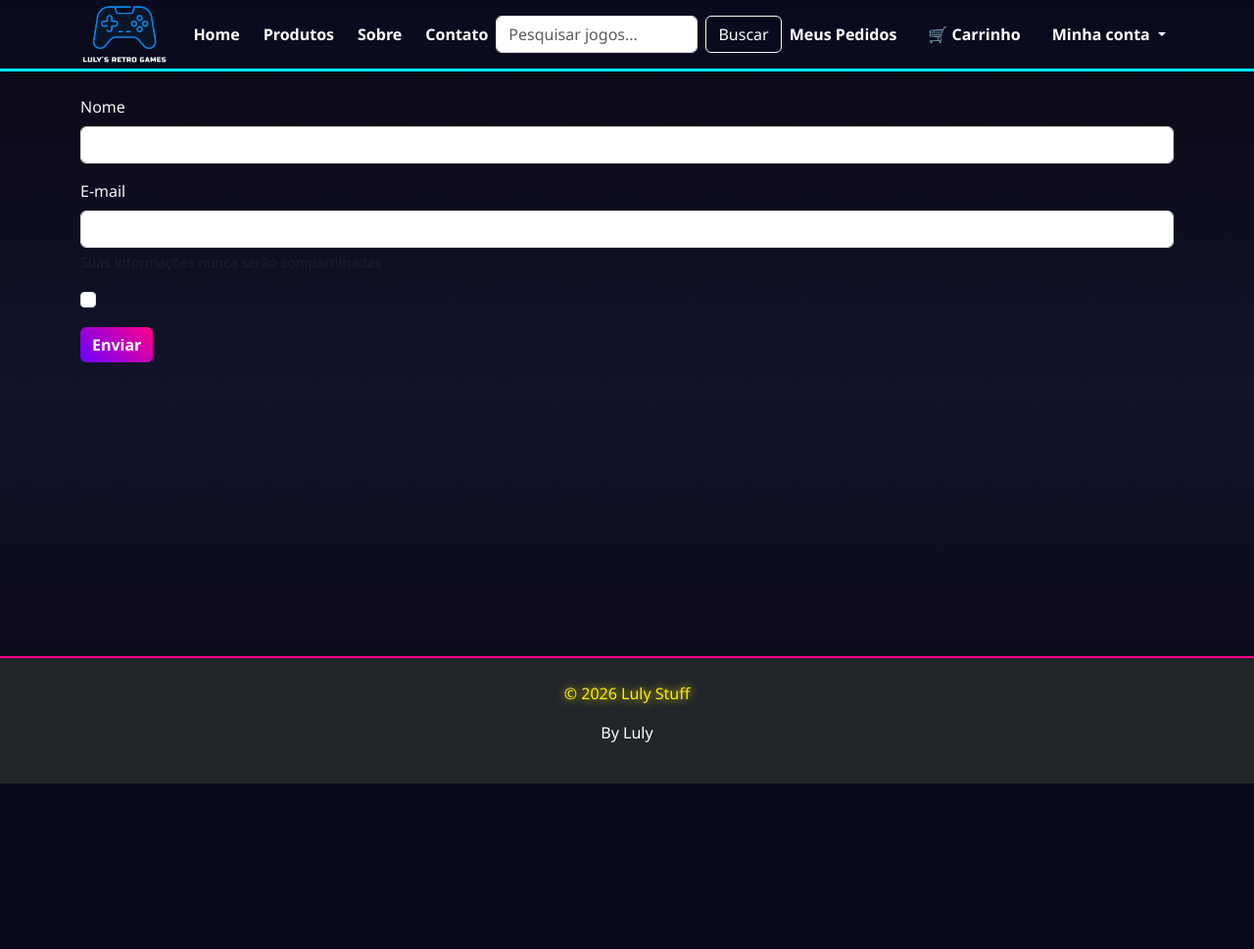
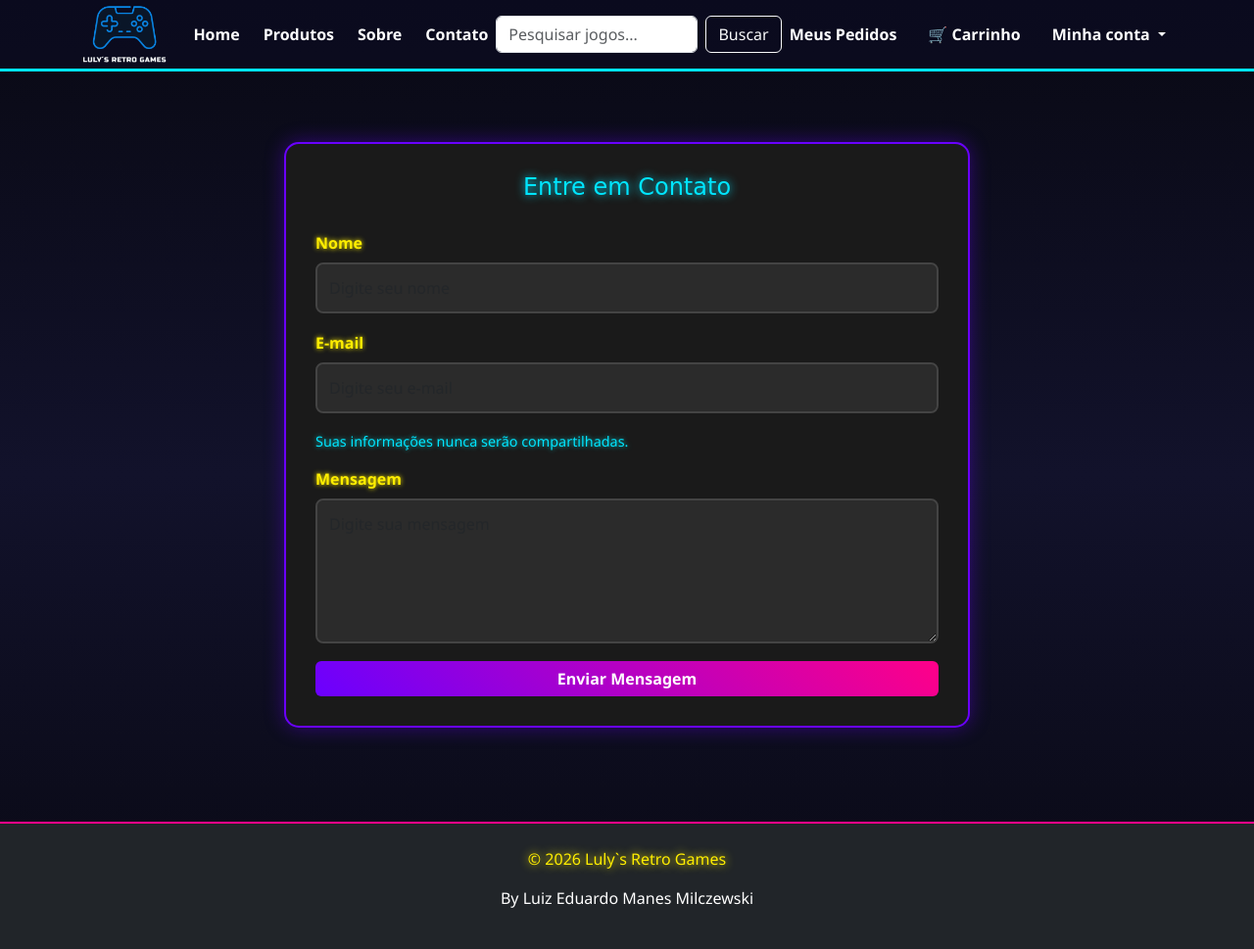
Before and after one commit to luiztenthousand/Luly-s-Retro-Games, a Django app: page /contato/ in a window 1280 px wide. Shown: the whole page at 98% size. Before the commit the page ends 800 px from the top, so only its background shows below. Run offline with Django 5.2, Linux system fonts and the light colour scheme.

Commit message:
Modificaçoes nas abas de contato, sobre e meus pedidos

```diff
--- a/core/asgi.py
+++ b/core/asgi.py
@@ -1,5 +1,5 @@
 """
-ASGI config for tacns_games project.
+ASGI config for projeto final project.
 
 It exposes the ASGI callable as a module-level variable named ``application``.
 
--- a/core/settings.py
+++ b/core/settings.py
@@ -1,5 +1,5 @@
 """
-Django settings for tacns_games project.
+Django settings for projeto final project.
 
 Generated by 'django-admin startproject' using Django 6.1.2.
 
--- a/core/templates/core/partials/footer.html
+++ b/core/templates/core/partials/footer.html
@@ -3,9 +3,9 @@
     <div class="container text-center">
 
         <p>
-            © 2026 Luly Stuff
+            © 2026 Luly`s Retro Games
         </p>
-            By Luly
+            By Luiz Eduardo Manes Milczewski
         <p>
 	        </p>
 
--- a/core/wsgi.py
+++ b/core/wsgi.py
@@ -1,5 +1,5 @@
 """
-WSGI config for tacns_games project.
+WSGI config for primeiro projeto project.
 
 It exposes the WSGI callable as a module-level variable named ``application``.
 
--- a/loja/static/loja/css/style.css
+++ b/loja/static/loja/css/style.css
@@ -8,6 +8,7 @@
     --retro-dark: #0b0b1f;
     --retro-card: #16162d;
     --retro-light: #f5f5f5;
+    --retro-green: #00ff88;
 }
 
 html,
@@ -137,12 +138,58 @@ main {
         0 0 20px var(--retro-purple);
 }
 
+.btn-success {
+    background: #00cc66;
+    border: 2px solid #00ff88;
+    color: #fff;
+    font-weight: 600;
+
+    box-shadow:
+        0 0 5px #00ff88,
+        0 0 10px #00ff88,
+        0 0 15px rgba(0, 255, 136, 0.5);
+
+    transition: all 0.3s ease;
+}
+
+.btn-success:hover {
+    background: #00ff88;
+    border-color: #66ffb8;
+    color: #000;
+
+    box-shadow:
+        0 0 10px #00ff88,
+        0 0 20px #00ff88,
+        0 0 30px #00ff88;
+}
+
+.btn-success:focus,
+.btn-success:active {
+    background: #00e67a !important;
+    border-color: #66ffb8 !important;
+
+    box-shadow:
+        0 0 15px #00ff88,
+        0 0 30px #00ff88;
+}
 
 /* Titulos */
 
 h1, h2, h3, h4, h5, p, small, .destaque {
     color: var(--retro-yellow);
     text-shadow: 0 0 10px var(--retro-yellow);
+}
+
+#emailHelp {
+    color: var(--retro-yellow);
+    text-shadow: 0 0 10px var(--retro-yellow);
+}
+
+#emailHelp {
+    color: var(--retro-cyan);
+    font-size: 0.9rem;
+    text-shadow: 0 0 5px rgba(0, 255, 255, 0.7);
+    margin-top: 5px;
 }
 
 /* Produtos */
--- a/loja/templates/loja/contato.html
+++ b/loja/templates/loja/contato.html
@@ -1,27 +1,40 @@
 {% extends 'core/base.html' %}
 
 {% block title %}
-        Contato | Luly`s Retro Games
+    Contato | Luly's Retro Games
 {% endblock %}
 
 {% block content %}
+<div class="container my-5">
+    <div class="form-card">
+        <h2 class="form-title">Entre em Contato</h2>
 
         <form method="POST">
             {% csrf_token %}
+
             <div class="mb-3">
-            <label for="exampleInputEmail1" class="form-label">Nome</label>
-            <input type="text" class="form-control" id="exampleInputEmail1">
+                <label for="nome" class="form-label">Nome</label>
+                <input type="text" class="form-control" id="nome" placeholder="Digite seu nome">
             </div>
+
             <div class="mb-3">
-            <label for="exampleInputPassword1" class="form-label">E-mail</label>
-            <input type="email" class="form-control" id="exampleInputemail@email.com">
-            <div id="emailHelp" class="form-text">Suas informações nunca serão compartilhadas</div>
+                <label for="email" class="form-label">E-mail</label>
+                <input type="email" class="form-control" id="email" placeholder="Digite seu e-mail">
+                <div id="emailHelp" class="form-text">
+                    Suas informações nunca serão compartilhadas.
                 </div>
-        <div class="mb-3 form-check">
-            <input type="checkbox" class="form-check-input" id="exampleCheck1">
-            <label class="form-check-label" for="exampleCheck1"></label>
             </div>
-        <button type="submit" class="btn btn-primary">Enviar</button>
+
+            <div class="mb-3">
+                <label for="mensagem" class="form-label">Mensagem</label>
+                <textarea class="form-control" id="mensagem" rows="5"
+                    placeholder="Digite sua mensagem"></textarea>
+            </div>
+
+            <button type="submit" class="btn btn-primary w-100">
+                Enviar Mensagem
+            </button>
         </form>
-
+    </div>
+</div>
 {% endblock %}
--- a/loja/templates/loja/partials/footer.html
+++ b/loja/templates/loja/partials/footer.html
@@ -3,9 +3,9 @@
     <div class="container text-center">
 
         <p>
-            © 2026 Luly Stuff
+            © 2026 Luly`s Retro Games
         </p>
-            By Luly
+            By Luiz Eduardo Manes Milczewski
         <p>
 	        </p>
 
--- a/loja/templates/loja/produto_detalhe.html
+++ b/loja/templates/loja/produto_detalhe.html
@@ -2,7 +2,7 @@
 {% load static %} <!-- Carrega os arquivos estáticos no topo -->
 
 {% block title %}
-{{ produto.nome }} | TACNS Games
+{{ produto.nome }} | Luly`s Retro Games
 {% endblock %}
 
 {% block content %}
--- a/loja/templates/loja/produtos.html
+++ b/loja/templates/loja/produtos.html
@@ -10,7 +10,7 @@
     <h1>{{ titulo }}</h1>
     <div class="row mt-4">
 
-        <!-- MENU LATERAL DE CATEGORIAS -->
+        <!-- Menu Lateral -->
         <div class="col-md-3 mb-4">
             <div class="card retro-sidebar">
                 <div class="card-header retro-sidebar-header">
@@ -77,7 +77,7 @@
             </div>
         </div>
 
-        <!-- GRELHA DE PRODUTOS -->
+        <!-- Produtos -->
         <div class="col-md-9">
             <div class="row">
                 {% for produto in produtos %}
--- a/loja/views.py
+++ b/loja/views.py
@@ -4,13 +4,13 @@ from django.contrib import messages
 from .models import Produto, Categoria
 from .forms import ProdutoForm
 
-# --- INSTITUCIONAL ---
+# Base
 def home(request):
     produtos_do_banco = Produto.objects.all()[:6]
     categorias_principais = Categoria.objects.filter(pai__isnull=True)
 
     contexto = {
-        "titulo": "Bem-vindo à Luly Stuff",
+        "titulo": "Bem-vindo à Luly`s Retro Games",
         "subtitulo": "A sua loja de jogos online!",
         "categorias_principais": categorias_principais,
         "produtos": produtos_do_banco
@@ -24,7 +24,7 @@ def contato(request):
     return render(request, "loja/contato.html", {"titulo": "Contato"})
 
 
-# --- CATÁLOGO & PRODUTOS ---
+# Catalogo/Produtos
 def produtos(request):
     produtos = Produto.objects.all()
     categorias_principais = Categoria.objects.filter(pai__isnull=True)
@@ -80,7 +80,7 @@ def produtos_esgotados(request):
     return render(request, "loja/produtos.html", {"produtos": produtos, "titulo": "Produtos Esgotados"})
 
 
-# --- OPERAÇÕES CRUD ---
+# CRUD
 @login_required
 def produto_novo(request):
     if request.method == "POST":
--- a/templates/admin/base_site.html
+++ b/templates/admin/base_site.html
@@ -9,13 +9,13 @@
 
 {% block branding %}
 
-<div class="TACNS Games-brand">
+<div class="luly Games-brand">
 
-    <div class="TACNS Games-logo">
+    <div class="luly Games-logo">
         Luly Stuff
     </div>
 
-    <div class="TACNS Games-subtitle">
+    <div class="luly Games-subtitle">
         Painel Administrativo
     </div>
 
```
Also changed, not shown: other parts of loja/static/loja/css/style.css (+83 -1 lines), pedidos/templates/pedidos/carrinho.html (+2 -7 lines), pedidos/templates/pedidos/meus_pedidos.html (+14 -3 lines), pedidos/templates/pedidos/pedido_detalhe.html (+4 -3 lines). Lines whose indentation alone changed are shown as unchanged.
